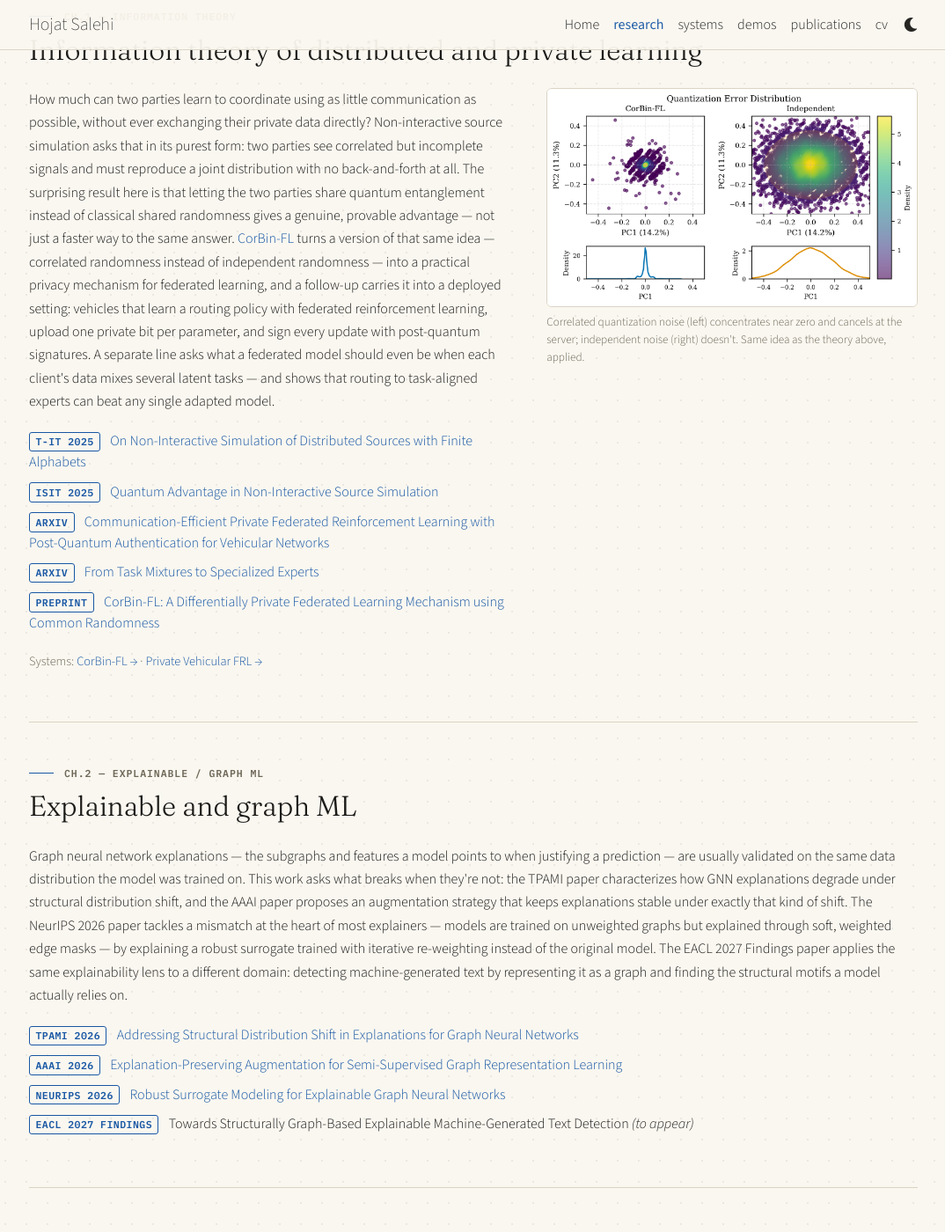
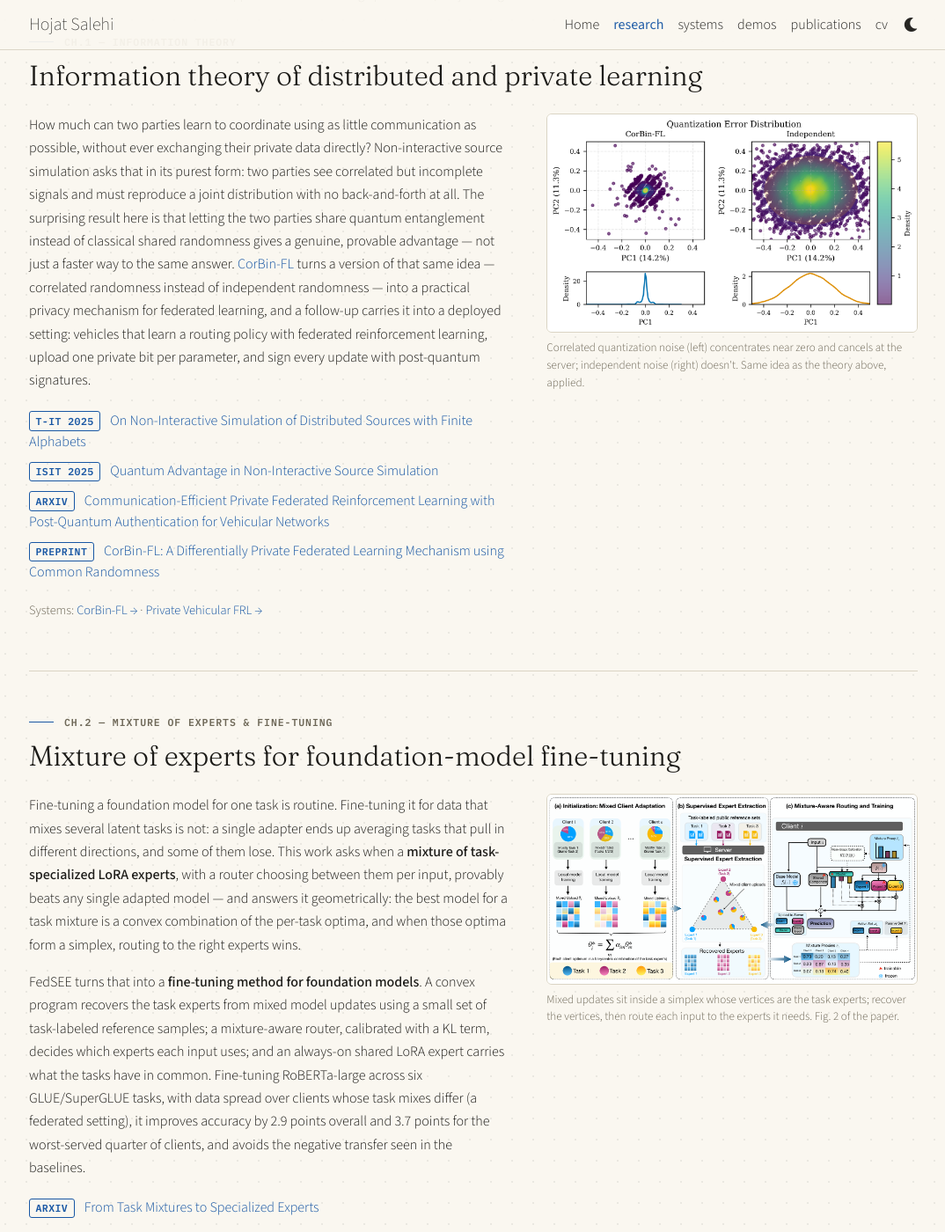
Before and after one commit to Hojat-Salehi/Hojat-Salehi.github.io, a Jekyll site: the page built from _pages/research.md, in a window 1280 px wide and 1400 px high, scrolled down 349 px. Shown: the whole window at 88% size, without its empty margins (102-1176 px from the left). Built offline with Jekyll 4.4.1, drawn with Linux system fonts in a browser that asks for light colours; a style sheet for code colours, icons or effects is not loaded; some of the changed text lies outside the part shown.

Commit message:
Add Mixture of Experts & foundation-model fine-tuning as its own research theme (CH.2), Home bullet, and CV entry

```diff
--- a/_data/cv.yml
+++ b/_data/cv.yml
@@ -45,6 +45,10 @@
           contents:
             - "Extended correlated private quantization to federated deep Q-learning for vehicle routing, co-simulated in SUMO and ns-3 (IEEE 802.11p) with post-quantum signatures (ML-DSA, Falcon, SLH-DSA)."
             - "One-bit updates cut the signed uplink by 92.4% and reduced mean travel time by 14.3% versus independent quantization at the same privacy budget."
+        - title: "Mixture of LoRA Experts for Foundation-Model Fine-Tuning (FedSEE)"
+          contents:
+            - "Proved when routing between task-specialized LoRA experts beats any single adapted model for data mixing several tasks (task optima forming a simplex), and derived a convex program that recovers the experts from mixed model updates."
+            - "Fine-tuned RoBERTa-large on six GLUE/SuperGLUE tasks with a mixture-aware, KL-calibrated router across clients with different task mixes: +2.9 points accuracy overall and +3.7 for the worst-served quarter of clients, avoiding baselines' negative transfer."
         - title: "Explanation-Preserving Augmentation for Semi-Supervised Graph Representation Learning"
           contents:
             - "Developed a semantics-preserving graph augmentation technique leveraging GNN explainers, with theoretical analysis of its gains over prior methods."
@@ -120,6 +124,8 @@
     - title: Analytical & Technical
       items:
         - Machine Learning
+        - Mixture of Experts (MoE)
+        - Foundation-Model Fine-Tuning (LoRA / PEFT)
         - Differential Privacy / Federated Learning
         - Graph Neural Networks
         - Graph Representation Learning
--- a/_pages/research.md
+++ b/_pages/research.md
@@ -2,11 +2,12 @@
 layout: page
 title: research
 permalink: /research/
-description: Four themes, each paired with the papers behind it and the system that puts it to work.
+description: Five themes, each paired with the papers behind it and the system that puts it to work.
 subtitle: >
-  <p>Four themes, each paired with the papers behind it:</p>
+  <p>Five themes, each paired with the papers behind it:</p>
   <ul class="page-toc">
     <li><a href="#information-theory">Information Theory</a> — correlated randomness for private learning (from theory to vehicular networks), and why quantum entanglement helps two parties coordinate without talking.</li>
+    <li><a href="#moe-finetuning">Mixture of Experts &amp; Foundation-Model Fine-Tuning</a> — routing between task-specialized LoRA experts instead of forcing one adapter to fit every task.</li>
     <li><a href="#explainable-graph-ml">Explainable / Graph ML</a> — what breaks in a GNN's explanations when the input distribution shifts, and how to fix it.</li>
     <li><a href="#agentic-systems">Agentic Systems</a> — giving LLM agents explicit escalation logic instead of open-ended autonomy.</li>
     <li><a href="#generative-structured-data">Generative Models</a> — diffusion models applied to time series and graph structure, not just images.</li>
@@ -34,15 +35,12 @@ nav_order: 2
           randomness instead of independent randomness — into a practical privacy mechanism for
           federated learning, and a follow-up carries it into a deployed setting: vehicles that
           learn a routing policy with federated reinforcement learning, upload one private bit per
-          parameter, and sign every update with post-quantum signatures. A separate line asks what
-          a federated model should even be when each client's data mixes several latent tasks —
-          and shows that routing to task-aligned experts can beat any single adapted model.
+          parameter, and sign every update with post-quantum signatures.
         </p>
         <ul class="theme-papers">
           <li><span class="venue-badge">T-IT 2025</span> <a href="https://ieeexplore.ieee.org/document/11121661">On Non-Interactive Simulation of Distributed Sources with Finite Alphabets</a></li>
           <li><span class="venue-badge">ISIT 2025</span> <a href="https://arxiv.org/abs/2402.00242">Quantum Advantage in Non-Interactive Source Simulation</a></li>
           <li><span class="venue-badge">arXiv</span> <a href="https://arxiv.org/abs/2610.41055">Communication-Efficient Private Federated Reinforcement Learning with Post-Quantum Authentication for Vehicular Networks</a></li>
-          <li><span class="venue-badge">arXiv</span> <a href="https://arxiv.org/abs/2610.00580">From Task Mixtures to Specialized Experts</a></li>
           <li><span class="venue-badge">Preprint</span> <a href="https://www.arxiv.org/abs/2409.13133">CorBin-FL: A Differentially Private Federated Learning Mechanism using Common Randomness</a></li>
         </ul>
         <p class="theme-system-link">Systems: <a href="/systems/#corbinfl">CorBin-FL →</a> · <a href="/systems/#cpq-vehicular-frl">Private Vehicular FRL →</a></p>
@@ -54,8 +52,44 @@ nav_order: 2
     </div>
   </section>
 
+  <section class="research-theme" id="moe-finetuning">
+    <p class="channel-label">CH.2 — Mixture of Experts &amp; Fine-Tuning</p>
+    <h2>Mixture of experts for foundation-model fine-tuning</h2>
+    <div class="research-theme-body">
+      <div class="research-theme-prose">
+        <!-- DRAFT-COPY -->
+        <p>
+          Fine-tuning a foundation model for one task is routine. Fine-tuning it for data that
+          mixes several latent tasks is not: a single adapter ends up averaging tasks that pull in
+          different directions, and some of them lose. This work asks when a
+          <strong>mixture of task-specialized LoRA experts</strong>, with a router choosing between
+          them per input, provably beats any single adapted model — and answers it geometrically:
+          the best model for a task mixture is a convex combination of the per-task optima, and
+          when those optima form a simplex, routing to the right experts wins.
+        </p>
+        <p>
+          FedSEE turns that into a <strong>fine-tuning method for foundation models</strong>. A
+          convex program recovers the task experts from mixed model updates using a small set of
+          task-labeled reference samples; a mixture-aware router, calibrated with a KL term,
+          decides which experts each input uses; and an always-on shared LoRA expert carries what
+          the tasks have in common. Fine-tuning RoBERTa-large across six GLUE/SuperGLUE tasks,
+          with data spread over clients whose task mixes differ (a federated setting), it improves
+          accuracy by 2.9 points overall and 3.7 points for the worst-served quarter of clients,
+          and avoids the negative transfer seen in the baselines.
+        </p>
+        <ul class="theme-papers">
+          <li><span class="venue-badge">arXiv</span> <a href="https://arxiv.org/abs/2610.00580">From Task Mixtures to Specialized Experts</a></li>
+        </ul>
+      </div>
+      <figure class="research-theme-figure">
+        <img src="{{ '/assets/img/systems/fedsee-overview.png' | relative_url }}" alt="FedSEE overview in three panels: clients with mixed task data upload adapted models; the server recovers one expert per task from the mixed uploads using task-labeled reference sets, shown as a simplex with experts at the vertices; each client then routes inputs between a frozen base model, a shared component, and LoRA task experts with mixture-aware calibration." loading="lazy">
+        <figcaption>Mixed updates sit inside a simplex whose vertices are the task experts; recover the vertices, then route each input to the experts it needs. Fig. 2 of the paper.</figcaption>
+      </figure>
+    </div>
+  </section>
+
   <section class="research-theme" id="explainable-graph-ml">
-    <p class="channel-label">CH.2 — Explainable / Graph ML</p>
+    <p class="channel-label">CH.3 — Explainable / Graph ML</p>
     <h2>Explainable and graph ML</h2>
     <!-- DRAFT-COPY -->
     <p>
@@ -81,7 +115,7 @@ nav_order: 2
   </section>
 
   <section class="research-theme" id="agentic-systems">
-    <p class="channel-label">CH.3 — Agentic Systems</p>
+    <p class="channel-label">CH.4 — Agentic Systems</p>
     <h2>Agentic systems</h2>
     <div class="research-theme-body">
       <div class="research-theme-prose">
@@ -110,7 +144,7 @@ nav_order: 2
   </section>
 
   <section class="research-theme" id="generative-structured-data">
-    <p class="channel-label">CH.4 — Generative Models</p>
+    <p class="channel-label">CH.5 — Generative Models</p>
     <h2>Generative models for structured data</h2>
     <div class="research-theme-body">
       <div class="research-theme-prose">
```
Also changed, not shown: _pages/about.md (+2 -1 lines), assets/img/systems/fedsee-overview.png (added).
